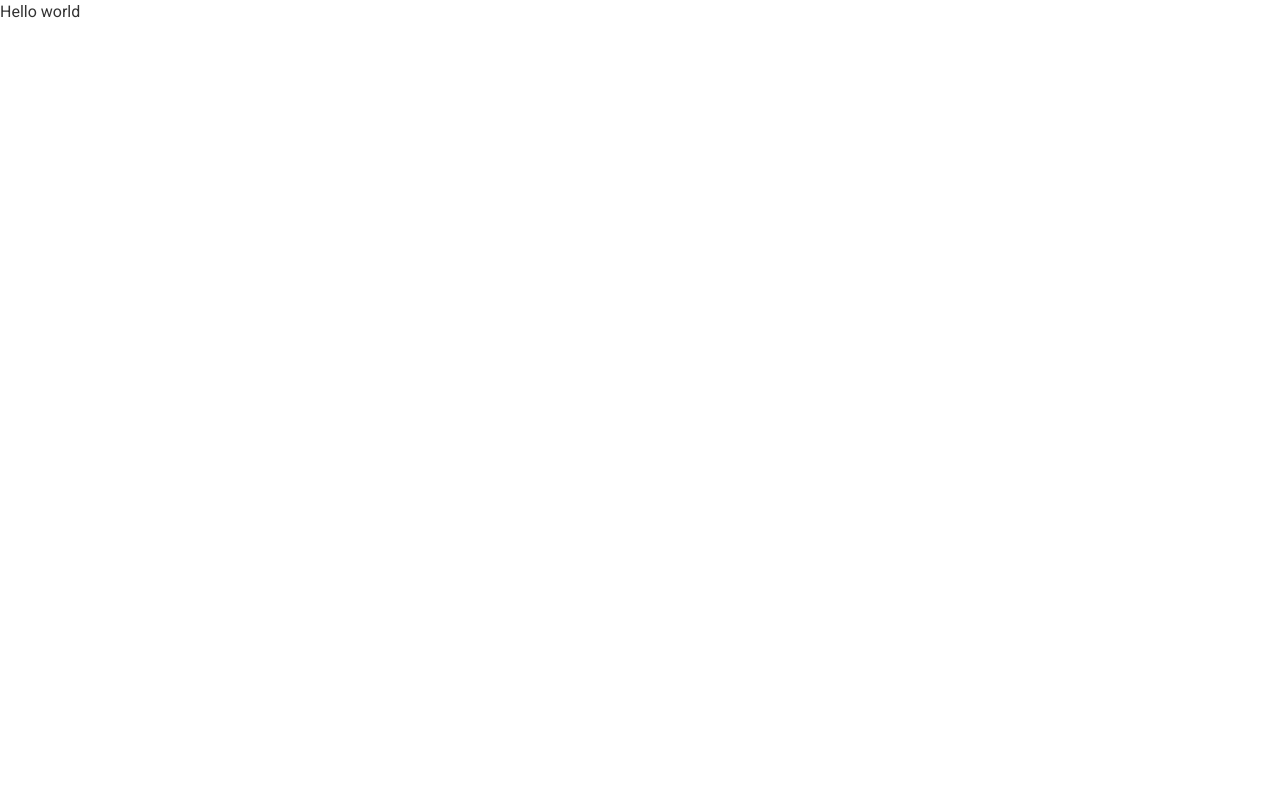
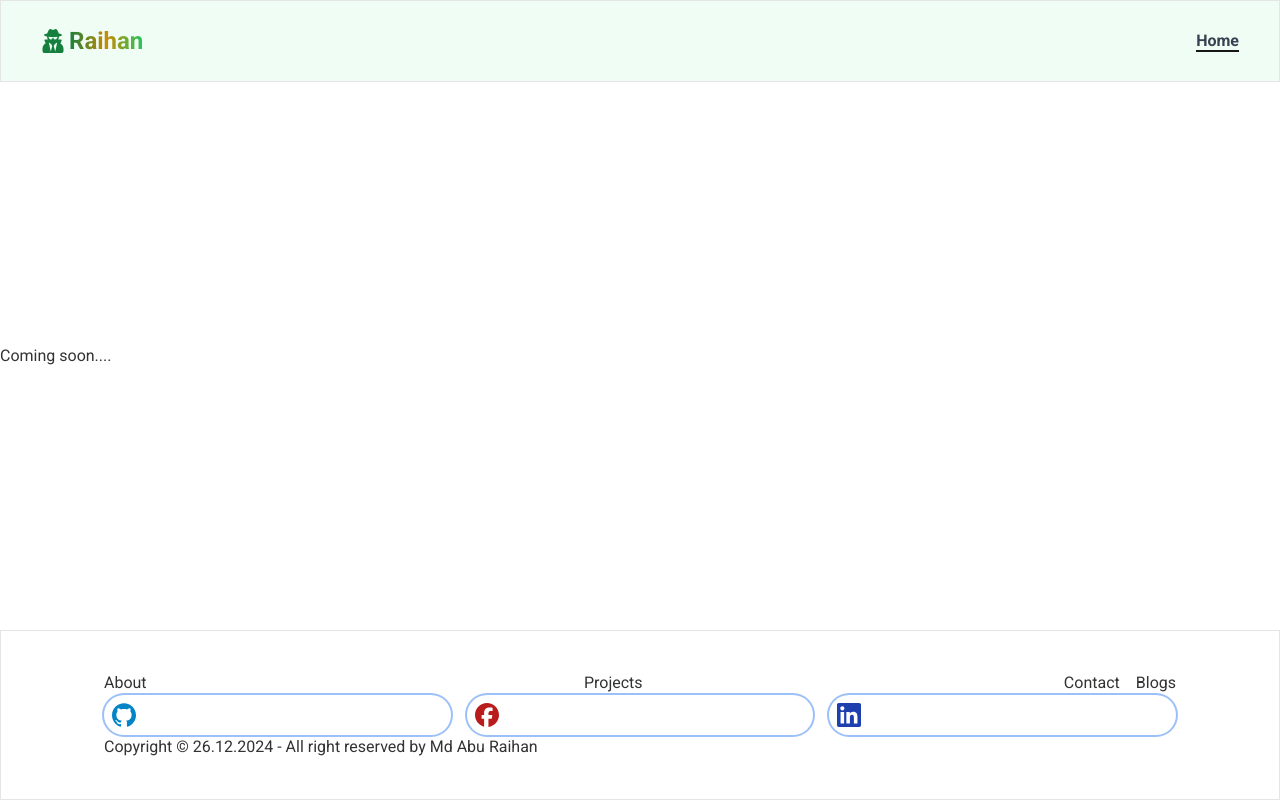
Before and after one commit to aburaihan8715/portfolio-client, a Next.js app: page / in a window 1280 px wide. Built offline with nearby package versions, Linux system fonts and the light colour scheme.

Commit message:
add header and footer

```diff
--- a/package.json
+++ b/package.json
@@ -16,6 +16,8 @@
     "next": "14.2.16",
     "react": "^18",
     "react-dom": "^18",
+    "react-icons": "^5.4.0",
+    "react-scroll-to-top": "^3.0.0",
     "tailwind-merge": "^2.6.0",
     "tailwindcss-animate": "^1.0.7"
   },
--- /dev/null
+++ b/src/app/(home-view)/layout.tsx
@@ -0,0 +1,16 @@
+import Footer from "@/components/common/footer";
+import Header from "@/components/common/header";
+
+export default function HomeLayout({
+  children,
+}: Readonly<{
+  children: React.ReactNode;
+}>) {
+  return (
+    <div className="flex flex-col justify-between h-screen">
+      <Header />
+      <div>{children}</div>
+      <Footer />
+    </div>
+  );
+}
--- a/src/app/page.tsx
+++ b/src/app/(home-view)/page.tsx
@@ -1,3 +1,3 @@
 export default function Home() {
-  return <h1>Hello world</h1>;
+  return <h1>Coming soon....</h1>;
 }
--- /dev/null
+++ b/src/components/common/active-link.tsx
@@ -0,0 +1,37 @@
+'use client';
+
+import { ReactNode } from 'react';
+import Link from 'next/link';
+import { usePathname } from 'next/navigation';
+
+interface ActiveLinkProps {
+  href: string;
+  children: ReactNode;
+  className?: string;
+  onClick?: () => void; // Optional onClick handler
+}
+
+const ActiveLink: React.FC<ActiveLinkProps> = ({
+  href,
+  children,
+  className = '',
+  onClick, // Destructure the onClick prop
+}) => {
+  const pathname = usePathname();
+  const isActive = pathname === href;
+
+  return (
+    <Link href={href}>
+      <span
+        onClick={onClick} // Add the onClick event to the span
+        className={`border-b-2 ${
+          isActive ? 'border-b-primary' : 'border-b-transparent'
+        } hover:border-b-2 hover:border-b-primary ${className}`}
+      >
+        {children}
+      </span>
+    </Link>
+  );
+};
+
+export default ActiveLink;
--- /dev/null
+++ b/src/components/common/brand-logo.tsx
@@ -0,0 +1,16 @@
+import { FaUserSecret } from "react-icons/fa";
+
+const BrandLogo = () => {
+  return (
+    <div className="flex items-center gap-1">
+      <p className="text-primary">
+        <FaUserSecret className="text-2xl text-green-700" />
+      </p>
+      <p className="bg-gradient-to-r from-green-700 via-yellow-600 to-green-500 bg-clip-text text-2xl font-semibold text-gray-700 text-transparent">
+        Raihan
+      </p>
+    </div>
+  );
+};
+
+export default BrandLogo;
--- /dev/null
+++ b/src/components/common/footer.tsx
@@ -0,0 +1,83 @@
+"use client";
+import Link from "next/link";
+import { SiFacebook, SiGithub, SiLinkedin } from "react-icons/si";
+
+import ScrollToTop from "react-scroll-to-top";
+
+const Footer = () => {
+  return (
+    <div className="border">
+      <div className="w-full sm:max-w-6xl mx-auto">
+        {/*======== scroll to top button start===== */}
+        {/* that is not the part of footer */}
+        <ScrollToTop
+          smooth
+          color="#fff"
+          style={{ background: "#F43F5E", display: "flex", justifyContent: "center", padding: "10px", zIndex: "1000" }}
+        />
+        {/*======== scroll to top button end===== */}
+        <footer className="footer footer-center p-10  text-base-content rounded">
+          <div className="grid grid-cols-2 sm:grid-flow-col gap-4">
+            <>
+              <a href="#about" className="link link-hover">
+                About
+              </a>
+              <a href="#projects" className="link link-hover">
+                Projects
+              </a>
+              <a href="#contact" className="link link-hover">
+                Contact
+              </a>
+            </>
+
+            <Link href="/blogs" className="link link-hover">
+              Blogs
+            </Link>
+          </div>
+          <div>
+            <div className="grid grid-flow-col gap-4">
+              {/* github */}
+              <a
+                className="text-2xl text-sky-600 ring-2 p-2 rounded-full hover:opacity-50 transition-all duration-75 inline-block"
+                href="https://github.com/aburaihan8715"
+                target="_blank"
+                rel="noreferrer"
+              >
+                <span>
+                  <SiGithub />
+                </span>
+              </a>
+              {/* facebook */}
+              <a
+                className="text-2xl text-red-700 ring-2 p-2 rounded-full hover:opacity-50 transition-all duration-75 inline-block"
+                href="https://www.facebook.com/profile.php?id=100069502851396"
+                target="_blank"
+                rel="noreferrer"
+              >
+                <span>
+                  <SiFacebook />
+                </span>
+              </a>
+              {/* linkedin */}
+              <a
+                className="text-2xl text-blue-800 ring-2 p-2 rounded-full hover:opacity-50 transition-all duration-75 inline-block"
+                href="https://www.linkedin.com/in/mdaburaihan3331/"
+                target="_blank"
+                rel="noreferrer"
+              >
+                <span>
+                  <SiLinkedin />
+                </span>
+              </a>
+            </div>
+          </div>
+          <div>
+            <p>{`Copyright © ${new Date().toLocaleDateString("de-DE")} - All right reserved by Md Abu Raihan`}</p>
+          </div>
+        </footer>
+      </div>
+    </div>
+  );
+};
+
+export default Footer;
--- /dev/null
+++ b/src/components/common/header.tsx
@@ -0,0 +1,69 @@
+"use client";
+import { useState } from "react";
+
+import BrandLogo from "./brand-logo";
+import { MdClose, MdMenu } from "react-icons/md";
+import ActiveLink from "./active-link";
+
+import Link from "next/link";
+
+// HEADER COMPONENT
+const Header = () => {
+  const [open, setOpen] = useState(true);
+
+  const menuItems = (
+    <>
+      <li>
+        <ActiveLink href="/">Home</ActiveLink>
+      </li>
+    </>
+  );
+
+  return (
+    <header className="sticky top-0 z-50 border">
+      {/* DESKTOP NAV */}
+      <div className="sticky top-0 z-20 hidden h-[80px] w-full items-center justify-between bg-green-50 px-10 lg:flex">
+        {/* LOGO */}
+        <Link href="/">
+          <BrandLogo />
+        </Link>
+        <nav>
+          <ul className="flex gap-4 font-semibold text-gray-700">{menuItems}</ul>
+        </nav>
+      </div>
+
+      {/* MOBILE NAV */}
+      <div className="lg:hidden">
+        <div className="fixed top-0 z-20 flex h-[80px] w-full items-center justify-between bg-[#e9effd] px-2">
+          <div onClick={() => setOpen(!open)} className="">
+            {open && (
+              <button className="flex h-10 w-10 items-center justify-center border border-primary text-3xl text-primary">
+                <MdMenu />
+              </button>
+            )}
+
+            {!open && (
+              <button className="flex h-10 w-10 items-center justify-center border border-primary text-3xl text-primary">
+                <MdClose />
+              </button>
+            )}
+          </div>
+
+          <div className="flex items-center gap-4">light</div>
+        </div>
+
+        <nav className="">
+          <ul
+            className={`fixed top-[80px] z-20 flex h-full w-[180px] -translate-x-[100%] flex-col gap-2 bg-yellow-50/90 pl-8 pt-5 font-semibold text-[#212529] transition-transform duration-500 ${
+              !open && "translate-x-0"
+            }`}
+          >
+            {menuItems}
+          </ul>
+        </nav>
+      </div>
+    </header>
+  );
+};
+
+export default Header;
```
Also changed, not shown: 1 other file (tests, documents, lock files or other folders).
